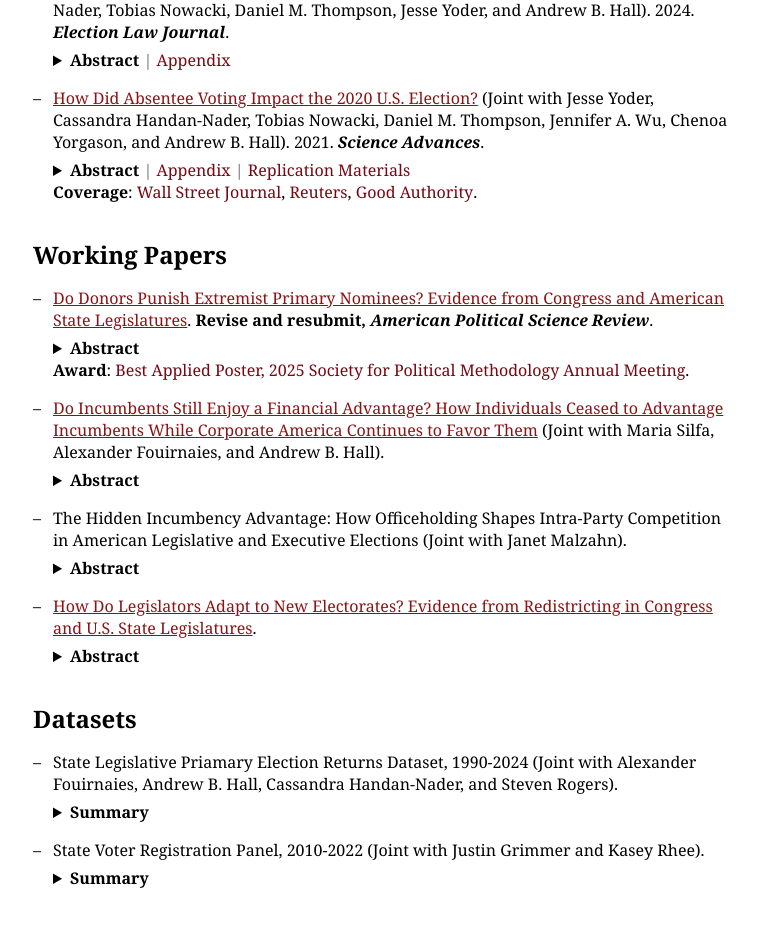
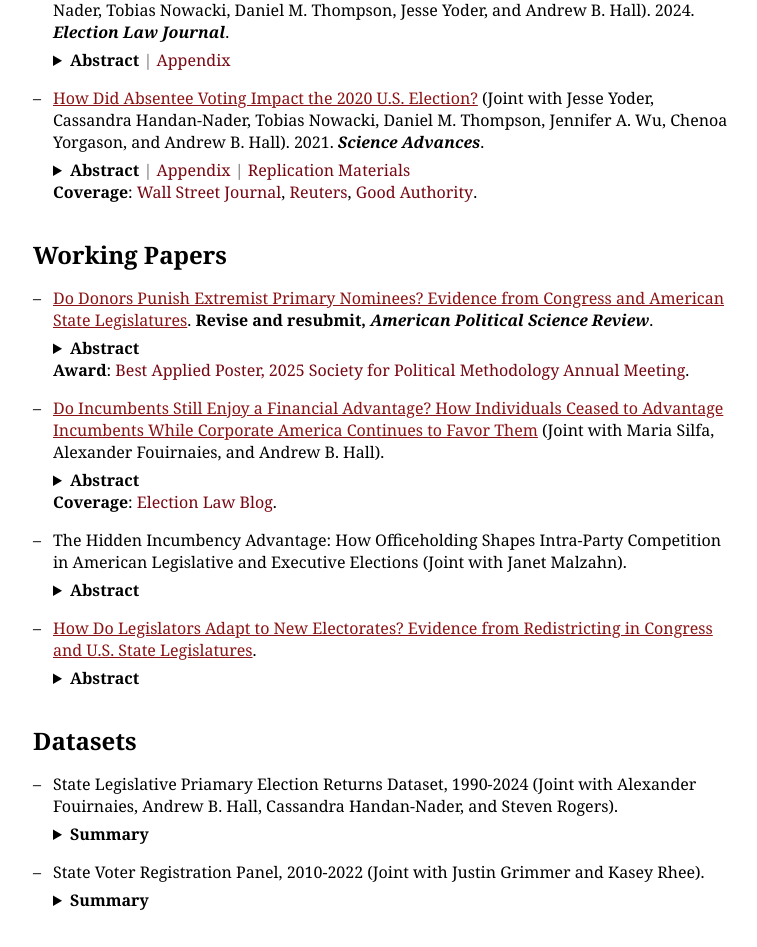
Before and after one commit to AndyMyersSkol/AndyMyersSkol.github.io, a Jekyll site: the page index.html, which Jekyll copies as it is, in a window 1280 px wide. Shown: the part 804-1751 px from the top of the page, without its empty margins (257-1014 px from the left). Built offline with Jekyll 4.4.1, drawn with Linux system fonts in a browser that asks for light colours; before the commit the page ends 1729 px from its top, so only the background shows below that.

Commit message:
Update index.html

```diff
--- a/index.html
+++ b/index.html
@@ -163,6 +163,7 @@ Incumbents have long enjoyed a substantial fundraising advantage in American ele
 
                 </p>
             </details>
+             <strong>Coverage</strong>: <a href="https://electionlawblog.org/?p=151832" target="_blank" class="replication-link">Election Law Blog</a>.
         </li>
     </ul>
 
```
